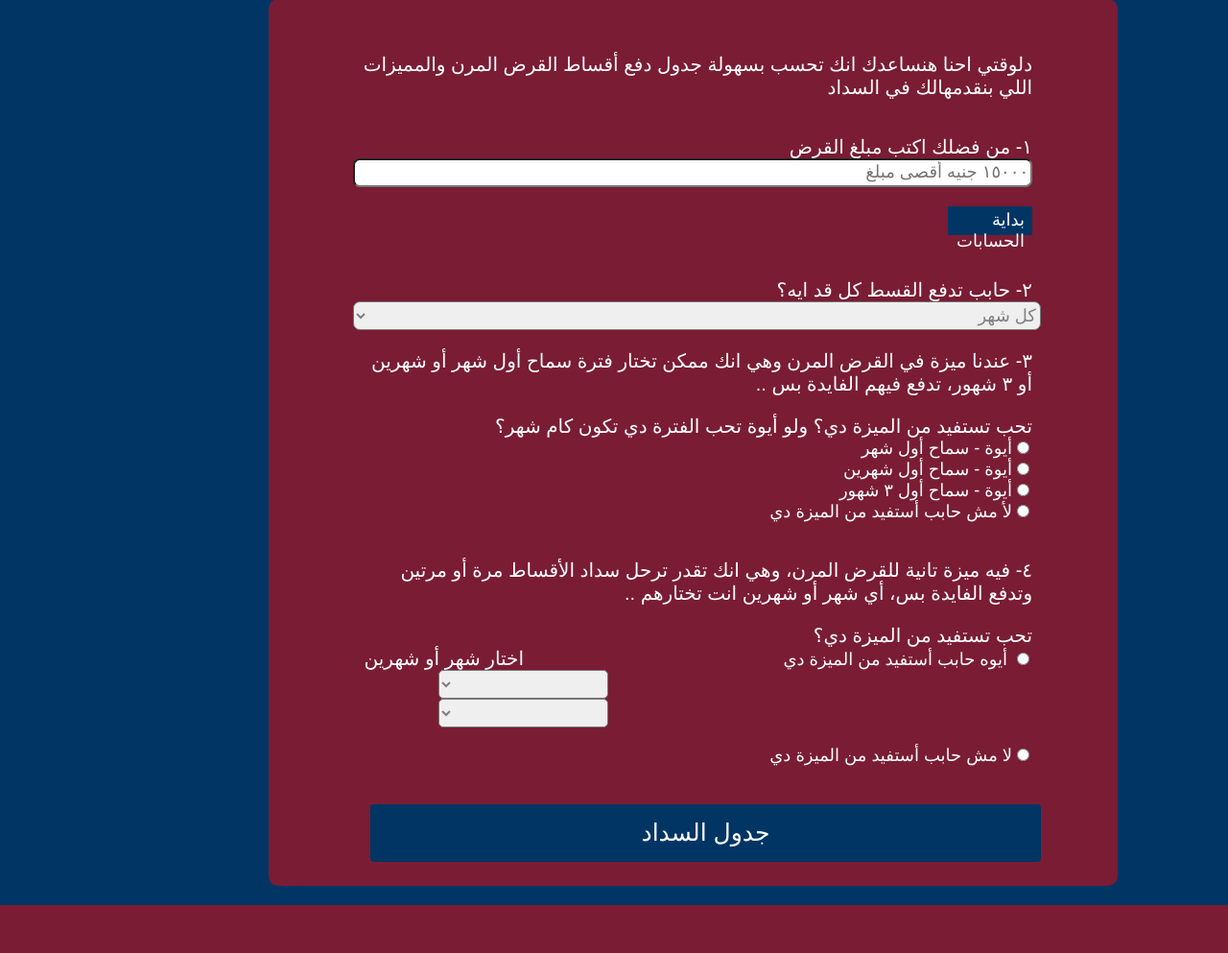
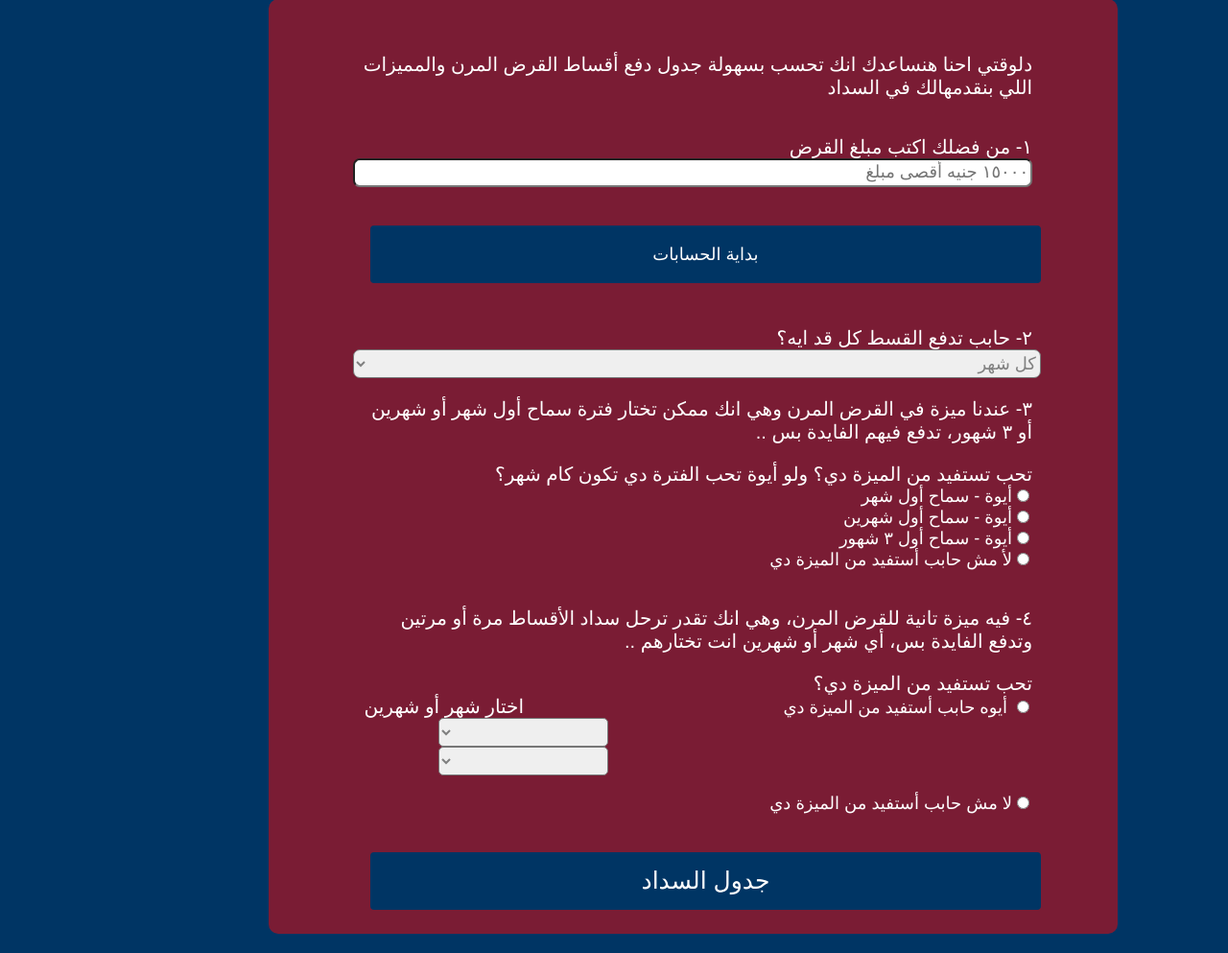
Before and after one commit to RaniaFleifel/flexible_microfinance_v2_arabic, a Flask app: page / in a window 1280 px wide. Shown: the part 193-1186 px from the top of the page at 96% size. Before the commit the page ends 1136 px from the top, so only its background shows below. Run offline with Flask 3, Linux system fonts and the light colour scheme.

Commit message:
Update ideal_html.html
bigger "start calculation" botton

```diff
--- a/templates/ideal_html.html
+++ b/templates/ideal_html.html
@@ -239,18 +239,18 @@ This is a static survey form from freeCodeCamp
       margin-bottom: 25px;
     }
     #submit2 {
-      width: 10%;
-      margin-left: 60%;
-      margin-right: 10%;
+      width: 79%;
+      margin-left: 11%;
+      margin-right: 9%;
       background-color: #003564;
-      text-align: right;
-      border-radius: 1px;
+      text-align: center;
+      border-radius: 4px;
       border-color: #003564;
       border-style: solid;
       color: white;
       font-size: 18px;
-      height: 30px;
-      margin-top: 20px;
+      height: 60px;
+      margin-top: 40px;
       margin-bottom: 25px;
     }
   </style>
```
